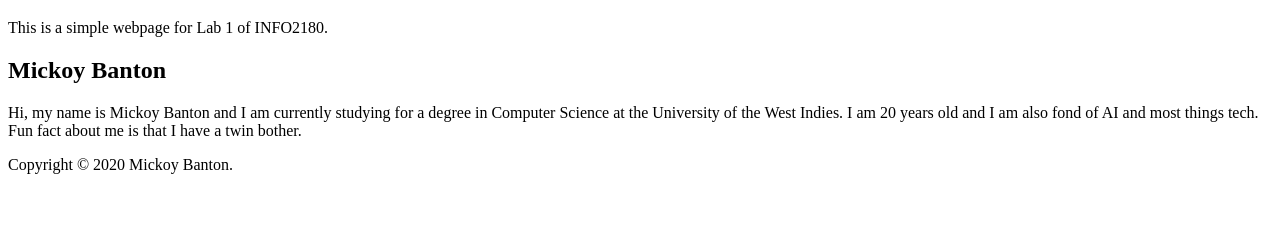
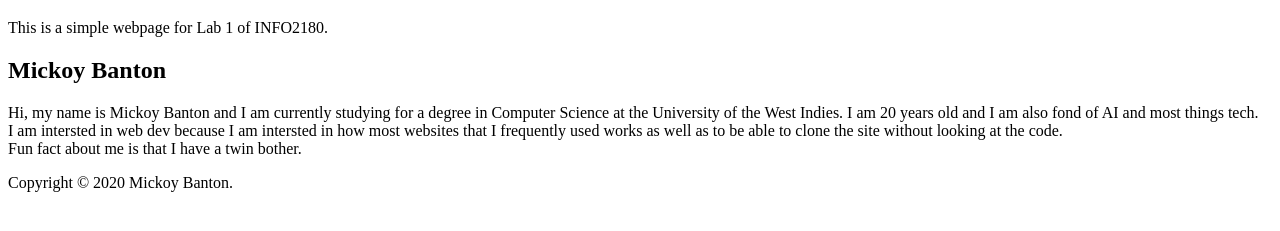
Before and after one commit to MickoyBanton/info2180-lab1, a plain HTML site: page index.html in a window 1280 px wide. Shown: the part 61-292 px from the top of the page. Drawn offline with Linux system fonts and the light colour scheme.

Commit message:
Added revised inde.html

```diff
--- a/index.html
+++ b/index.html
@@ -4,7 +4,7 @@
     <meta charset="UTF-8">
     <meta name="viewport" content="width=devicewidth, initial-scale=1.0">
     <meta http-equiv="X-UA-Compatible" content="ie=edge">
-    <link rel="stylesheet" href="info2180-lab1\style.css">
+    <link rel="stylesheet" href="style.css">
     <title>INFO2180 Lab 1</title>
 </head>
 <body>
@@ -15,6 +15,7 @@
  <main>
  <h2>Mickoy Banton</h2>
  <p>Hi, my name is Mickoy Banton and I am currently studying for a degree in Computer Science at the University of the West Indies. I am 20 years old and I am also fond of AI and most things tech.
+    <br> I am intersted in web dev because I am intersted in how most websites that I frequently used works as well as to be able to clone the site without looking at the code.
     <br>Fun fact about me is that I have a twin bother.</p>
 
  </main>
```
